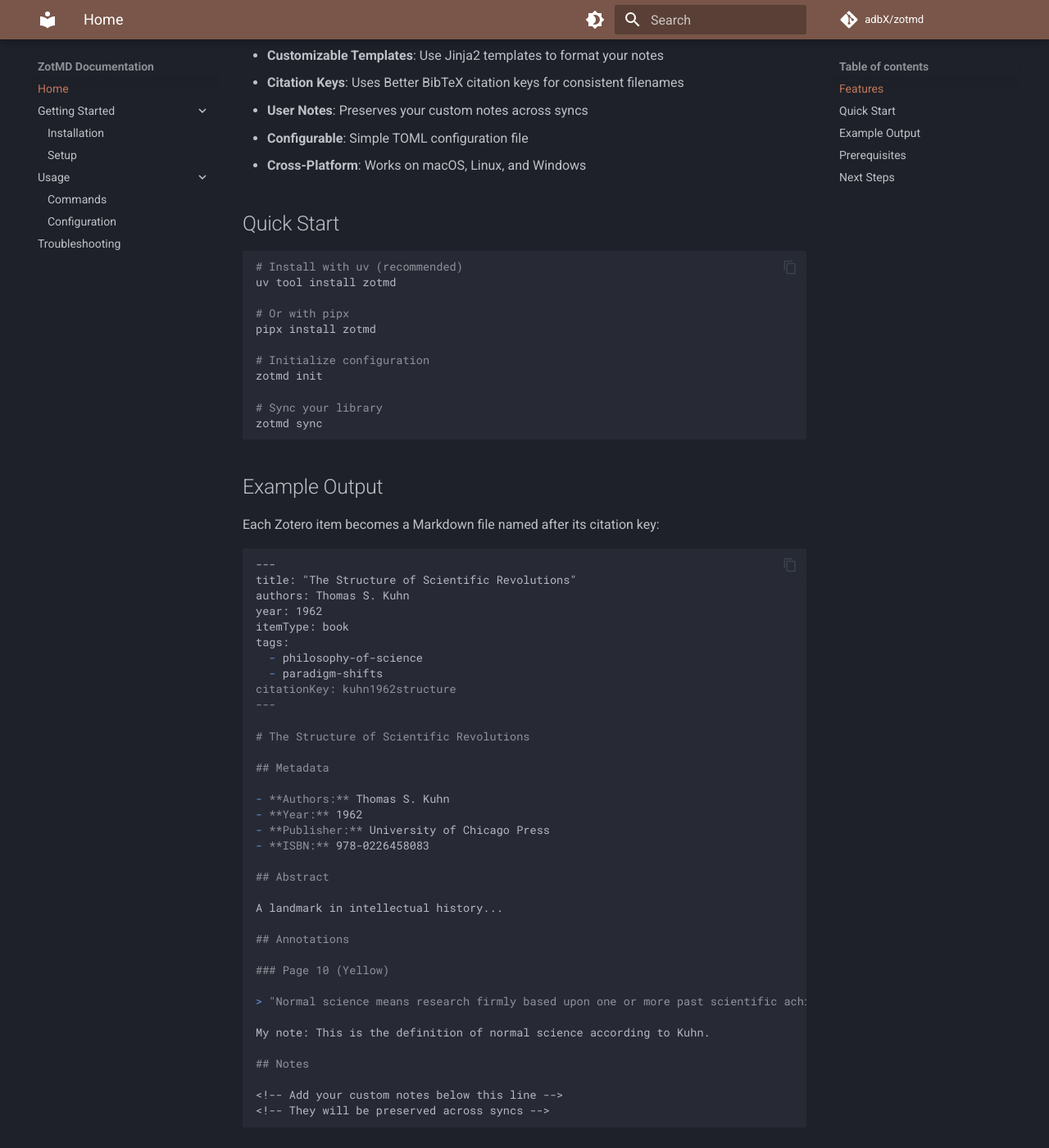
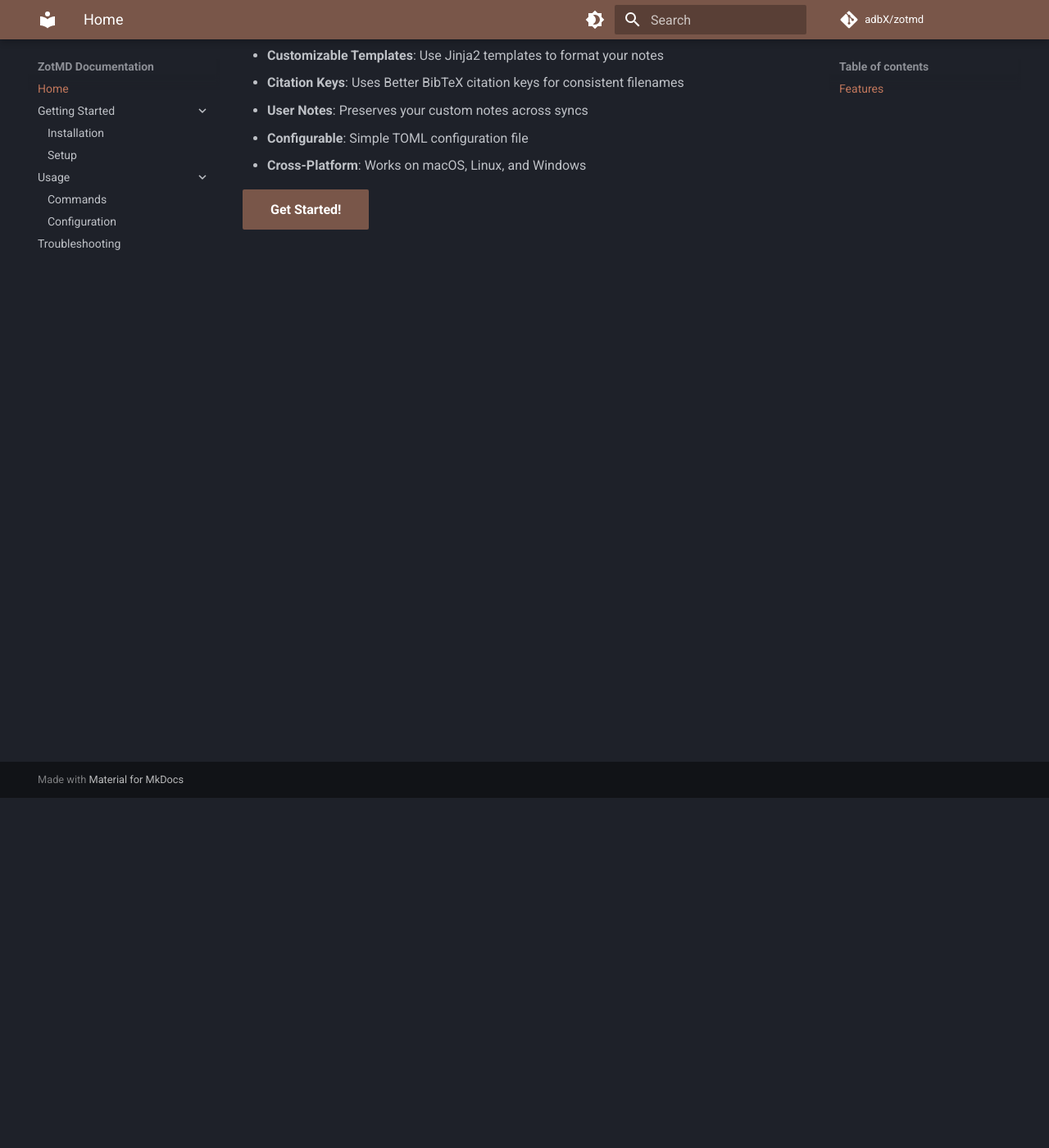
Before and after one commit to adbX/zotmd, an MkDocs documentation site: the page built from docs/index.md, in a window 1280 px wide and 1400 px high, scrolled down 427 px. Shown: the whole window at 82% size. Built offline with MkDocs 1.6.1 and Material for MkDocs 9.7.7, drawn with Linux system fonts in a browser that asks for light colours; comment, search, counter and statistics services are not loaded; some of the changed text lies outside the part shown.

````diff
--- a/docs/index.md
+++ b/docs/index.md
@@ -14,78 +14,4 @@ ZotMD is a command-line tool that synchronizes your Zotero library to beautifull
 - **Configurable**: Simple TOML configuration file
 - **Cross-Platform**: Works on macOS, Linux, and Windows
 
-## Quick Start
-
-```bash
-# Install with uv (recommended)
-uv tool install zotmd
-
-# Or with pipx
-pipx install zotmd
-
-# Initialize configuration
-zotmd init
-
-# Sync your library
-zotmd sync
-```
-
-## Example Output
-
-Each Zotero item becomes a Markdown file named after its citation key:
-
-```markdown
----
-title: "The Structure of Scientific Revolutions"
-authors: Thomas S. Kuhn
-year: 1962
-itemType: book
-tags:
-  - philosophy-of-science
-  - paradigm-shifts
-citationKey: kuhn1962structure
----
-
-# The Structure of Scientific Revolutions
-
-## Metadata
-
-- **Authors:** Thomas S. Kuhn
-- **Year:** 1962
-- **Publisher:** University of Chicago Press
-- **ISBN:** 978-0226458083
-
-## Abstract
-
-A landmark in intellectual history...
-
-## Annotations
-
-### Page 10 (Yellow)
-
-> "Normal science means research firmly based upon one or more past scientific achievements..."
-
-My note: This is the definition of normal science according to Kuhn.
-
-## Notes
-
-<!-- Add your custom notes below this line -->
-<!-- They will be preserved across syncs -->
-
-```
-
-## Prerequisites
-
-1. **Better BibTeX**: Required for citation keys
-   - Install from [retorque.re/zotero-better-bibtex](https://retorque.re/zotero-better-bibtex/)
-
-2. **Zotero API Access**:
-   - Enable API access in Zotero Settings → Advanced → Miscellaneous
-   - Generate an API key at [zotero.org/settings/keys](https://www.zotero.org/settings/keys)
-
-## Next Steps
-
-- [Installation Guide](installation.md)
-- [Getting Started](getting-started.md)
-- [Usage & Commands](usage.md)
-- [Configuration Reference](configuration.md)
+[Get Started!](getting_started.md){ .md-button .md-button--primary }
--- a/pyproject.toml
+++ b/pyproject.toml
@@ -33,7 +33,5 @@ dev = [
     "tomli-w>=1.2.0",
 ]
 docs = [
-    "mkdocs>=1.6.1",
-    "mkdocs-material>=9.7.1",
-    "mkdocstrings-python>=2.0.1",
+    "zensical>=0.0.15",
 ]
````
Also changed, not shown: docs/getting-started.md (deleted, +0 -131 lines), docs/getting_started.md (added, +111 -0 lines), docs/installation.md (deleted, +0 -65 lines), docs/troubleshooting.md (+5 -5 lines), zensical.toml (added, +120 -0 lines), 3 other files.
